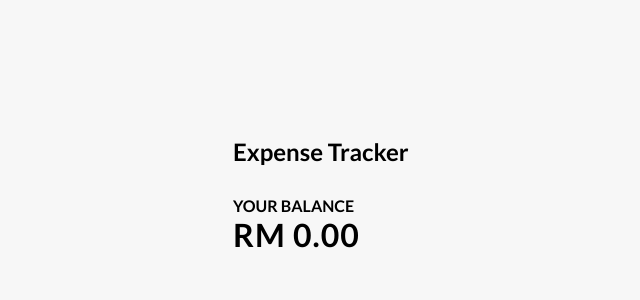
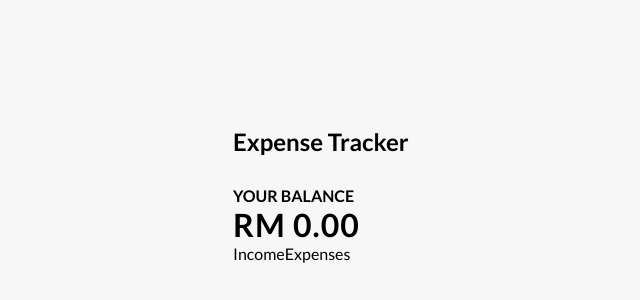
Before and after one commit to sam88mohd/expense-tracker-react, a React (Create React App) app: page / in a window 1280 px wide. Shown: the part 190-490 px from the top of the page, without its empty margins (232-872 px from the left). Built offline with nearby package versions, Linux system fonts and the light colour scheme.

Commit message:
create income expense component

```diff
--- a/src/App.js
+++ b/src/App.js
@@ -1,6 +1,7 @@
 import React from "react";
 import Balance from "./components/Balance";
 import Header from "./components/Header";
+import IncomeExpenses from "./components/IncomeExpenses";
 
 const App = () => {
   return (
@@ -8,6 +9,7 @@ const App = () => {
       <Header />
       <div className="container">
         <Balance />
+        <IncomeExpenses />
       </div>
     </>
   );
--- /dev/null
+++ b/src/components/IncomeExpenses.js
@@ -0,0 +1,7 @@
+import React from "react";
+
+const IncomeExpenses = () => {
+  return <div>IncomeExpenses</div>;
+};
+
+export default IncomeExpenses;
```
